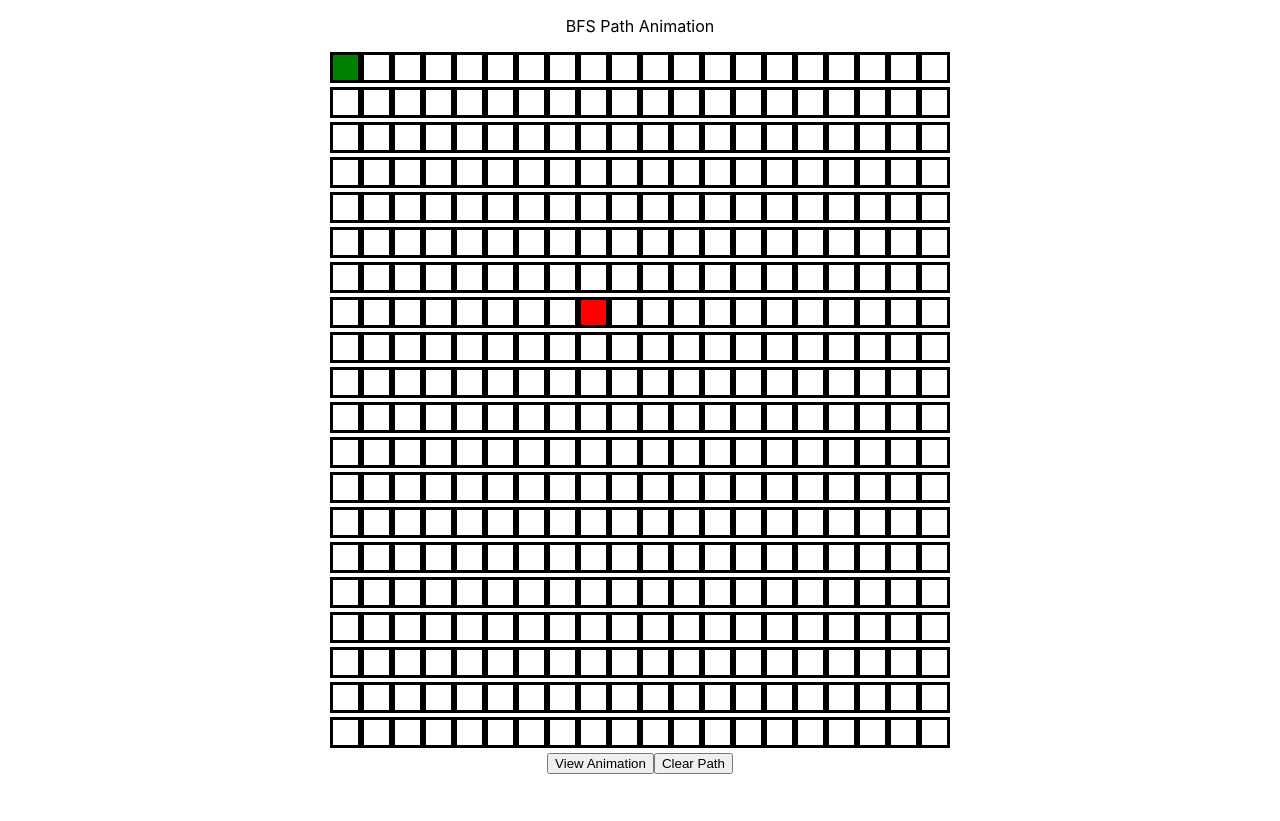
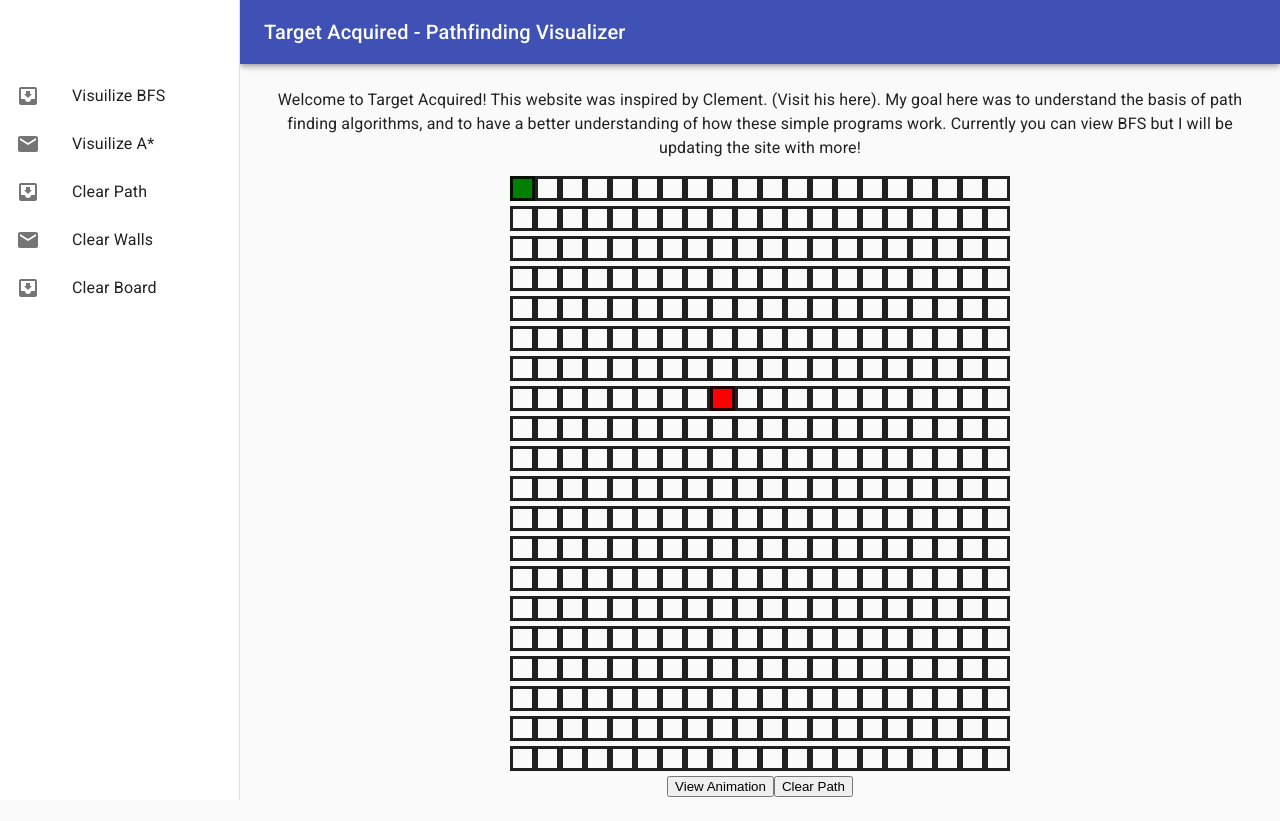
Before and after one commit to adolfoherrera1417/Target-Acquired, a React (Create React App) app: page / in a window 1280 px wide. Before the commit the page ends 800 px from the top, so only its background shows below. Built offline with nearby package versions, Linux system fonts and the light colour scheme.

Commit message:
Code Clean Up

```diff
--- a/package.json
+++ b/package.json
@@ -3,6 +3,8 @@
   "version": "0.1.0",
   "private": true,
   "dependencies": {
+    "@material-ui/core": "^4.11.0",
+    "@material-ui/icons": "^4.9.1",
     "@testing-library/jest-dom": "^4.2.4",
     "@testing-library/react": "^9.3.2",
     "@testing-library/user-event": "^7.1.2",
--- a/public/index.html
+++ b/public/index.html
@@ -24,7 +24,9 @@
       work correctly both with client-side routing and a non-root public URL.
       Learn how to configure a non-root public URL by running `npm run build`.
     -->
-    <title>React App</title>
+    <link rel="stylesheet" href="https://fonts.googleapis.com/css?family=Roboto:300,400,500,700&display=swap" />
+    <link rel="stylesheet" href="https://fonts.googleapis.com/icon?family=Material+Icons" />
+    <title>Target Acquired</title>
   </head>
   <body>
     <noscript>You need to enable JavaScript to run this app.</noscript>
--- a/src/App.js
+++ b/src/App.js
@@ -1,11 +1,11 @@
 import React from 'react';
 import './App.css';
-import Board from './Components/Board/Board'
+import Navigation from './Pages/Navigation'
 
 function App() {
   return (
     <div className="App">
-        <Board/>
+        <Navigation />
     </div>
   );
 }
--- a/src/Components/Board/Board.jsx
+++ b/src/Components/Board/Board.jsx
@@ -1,6 +1,5 @@
 import React, { Component } from 'react'
 import Node from './Node'
-import Temp from './Temp'
 import {BFSShortestPath} from '../../Algorithms/BFS.js'
 
 export default class Board extends Component {
@@ -23,7 +22,7 @@ export default class Board extends Component {
             }
         }
 
-        this.handleClick = this.handleClick.bind(this)
+        this.animatePath = this.animatePath.bind(this)
         this.handleClearPath = this.handleClearPath.bind(this)
     }
 
@@ -85,7 +84,7 @@ export default class Board extends Component {
         })
     }
 
-    handleClick() {
+    animatePath() {
         let {path,visitedPathInOrder} = BFSShortestPath(this.state.matrix,{x: this.state.startNodeState.x, y: this.state.startNodeState.y},{x:this.state.endNodeState.x, y: this.state.endNodeState.y});
         let {startNodeState,endNodeState} = this.state
         for(let i = 0; i < visitedPathInOrder.length; i++) {
@@ -126,42 +125,26 @@ export default class Board extends Component {
     }
 
     createBoard() {
+        //Create visual grid
         let row = [];
         for(let i = 0; i < 20; i++) {
-            let col = []
+            let col = [];
             for(let j = 0; j < 20; j++) {
-                if (i === 0 && j === 0) {
-                    col.push(<Node key={`${i}${j}`}
-                                    cordinate={[i,j]}
-                                    onMouseDown={(i,j) => this.handleMouseDown(i,j)}
-                                    onMouseEnter={(i,j) => this.handleMouseEnter(i,j)}
-                                    onMouseUp = {() => this.handleMouseUp()}
-                                    start={true}/>)
-                } else if (i === 7 && j === 8) {
-                    col.push(<Node key={`${i}${j}`}
-                                    cordinate={[i,j]}
-                                    onMouseDown={(i,j) => this.handleMouseDown(i,j)}
-                                    onMouseEnter={(i,j) => this.handleMouseEnter(i,j)}
-                                    nMouseUp = {() => this.handleMouseUp()}
-                                    end={true}/>)
-                } else {
-                    col.push(<Node key={`${i}${j}`}
+                const nodeType = (i === 0 && j === 0) ? "start" : (i === 7 && j === 8) ? "end" : "regular";
+                col.push(<Node key={`${i}${j}`}
                                 cordinate={[i,j]}
                                 onMouseDown={(i,j) => this.handleMouseDown(i,j)}
                                 onMouseEnter={(i,j) => this.handleMouseEnter(i,j)}
                                 onMouseUp = {() => this.handleMouseUp()}
-                                />)
-                }
+                                type={nodeType}/>);
             }
             row.push(col);
         }
-
+        // Create backend grid
         let matrix = []
         for (let i = 0; i < 20;i++) {
             matrix.push(new Array(20).fill("P"))
         }
-        matrix[7][8] = "T"
-        matrix[0][0] = "S"
 
         this.setState({
             grid: row,
@@ -172,10 +155,9 @@ export default class Board extends Component {
 
     render() {
         return (
-            <div style={{width: "650px", marginLeft:"auto", marginRight: "auto"}}>
-                <Temp title={"BFS Path Animation"}/>
+            <div style={{width: "500px", marginLeft:"auto", marginRight: "auto"}}>
                 {this.state.grid}
-                <button onClick={this.handleClick}>View Animation</button>
+                <button onClick={this.animatePath}>View Animation</button>
                 <button onClick={this.handleClearPath}>Clear Path</button>
             </div>
         )
--- a/src/Components/Board/Node.jsx
+++ b/src/Components/Board/Node.jsx
@@ -15,11 +15,12 @@ export default class Node extends Component {
           onMouseDown: this.props.onMouseDown,
           onMouseEnter: this.props.onMouseEnter,
           onMouseUp: this.props.onMouseUp,
+          className: props.type === "start" ? "startNode" : props.type === "end" ? "endNode" : ''
         };
     }
 
     render() {
-        const className = this.state.start ? "startNode" : this.state.end ? "endNode" : ' ';
+        const className = this.state.className
         return (
             <div
                 id={`node-${this.state.cordinate[0]}-${this.state.cordinate[1]}`}
--- a/src/Components/Board/Temp.jsx
+++ /dev/null
@@ -1,29 +0,0 @@
-import React, { Component } from 'react'
-
-export default class Temp extends Component {
-    constructor(props) {
-        super(props);
-
-        this.state = {
-            title: props.title
-        }
-    }
-
-    handleChange = e => {
-        this.setState({
-            title: "Controlled Child"
-        }, () => {
-            if (this.props.onChange) {
-                this.props.onChange(this.state)
-            }
-        })
-    }
-
-    render() {
-        return (
-            <div>
-                <p>{this.props.title}</p>
-            </div>
-        )
-    }
-}
--- /dev/null
+++ b/src/Pages/Navigation.jsx
@@ -0,0 +1,84 @@
+import React from 'react';
+import { makeStyles } from '@material-ui/core/styles';
+import Drawer from '@material-ui/core/Drawer';
+import CssBaseline from '@material-ui/core/CssBaseline';
+import AppBar from '@material-ui/core/AppBar';
+import Toolbar from '@material-ui/core/Toolbar';
+import List from '@material-ui/core/List';
+import Typography from '@material-ui/core/Typography';
+import ListItem from '@material-ui/core/ListItem';
+import ListItemIcon from '@material-ui/core/ListItemIcon';
+import ListItemText from '@material-ui/core/ListItemText';
+import InboxIcon from '@material-ui/icons/MoveToInbox';
+import MailIcon from '@material-ui/icons/Mail';
+import Board from '../Components/Board/Board'
+
+const drawerWidth = 240;
+
+const useStyles = makeStyles((theme) => ({
+  root: {
+    display: 'flex',
+  },
+  appBar: {
+    width: `calc(100% - ${drawerWidth}px)`,
+    marginLeft: drawerWidth,
+  },
+  drawer: {
+    width: drawerWidth,
+    flexShrink: 0,
+  },
+  drawerPaper: {
+    width: drawerWidth,
+  },
+  // necessary for content to be below app bar
+  toolbar: theme.mixins.toolbar,
+  content: {
+    flexGrow: 1,
+    backgroundColor: theme.palette.background.default,
+    padding: theme.spacing(3),
+  },
+}));
+
+export default function PermanentDrawerLeft() {
+  const classes = useStyles();
+
+  return (
+    <div className={classes.root}>
+      <CssBaseline />
+      <AppBar position="fixed" className={classes.appBar}>
+        <Toolbar>
+          <Typography variant="h6" noWrap>
+            Target Acquired - Pathfinding Visualizer
+          </Typography>
+        </Toolbar>
+      </AppBar>
+      <Drawer
+        className={classes.drawer}
+        variant="permanent"
+        classes={{
+          paper: classes.drawerPaper,
+        }}
+        anchor="left"
+      >
+        <div className={classes.toolbar} />
+        <List>
+          {['Visuilize BFS', 'Visuilize A*', 'Clear Path', 'Clear Walls', 'Clear Board'].map((text, index) => (
+            <ListItem button key={text}>
+              <ListItemIcon>{index % 2 === 0 ? <InboxIcon /> : <MailIcon />}</ListItemIcon>
+              <ListItemText primary={text} />
+            </ListItem>
+          ))}
+        </List>
+      </Drawer>
+      <main className={classes.content}>
+        <div className={classes.toolbar} />
+        <Typography paragraph>
+          Welcome to Target Acquired! This website was inspired by Clement. (Visit his here).
+          My goal here was to understand the basis of path finding algorithms, and to have a better understanding of how these simple programs work.
+          Currently you can view BFS but I will be updating the site with more!
+        </Typography>
+        <Board />
+      </main>
+    </div>
+  );
+}
```
Also changed, not shown: 1 other file (tests, documents, lock files or other folders).
